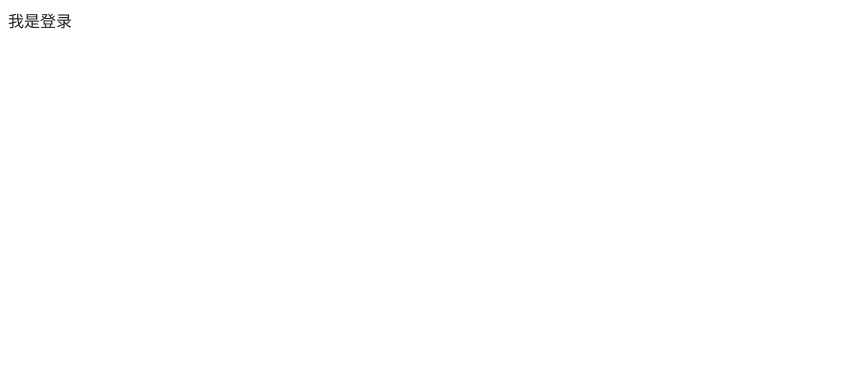
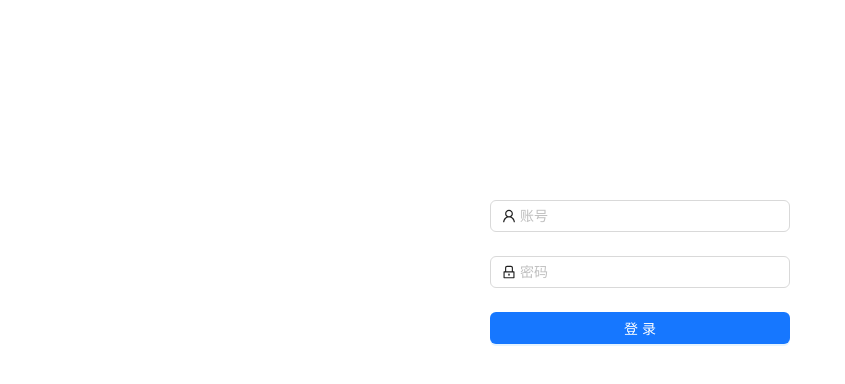
Before and after one commit to whenTheMorningDark/react-antd-ts-admin, a React (Vite) app: page /login in a window 1280 px wide. Shown: the top 384 px of the page, without its empty margins (0-845 px from the left). Built offline with nearby package versions, Linux system fonts and the light colour scheme.

Commit message:
添加登录页面样式

```diff
--- a/package.json
+++ b/package.json
@@ -11,6 +11,7 @@
   },
   "dependencies": {
     "antd": "^5.4.2",
+    "less": "^4.1.3",
     "react": "^18.2.0",
     "react-dom": "^18.2.0",
     "react-router-dom": "^6.3.0",
--- /dev/null
+++ b/src/layouts/index.less
@@ -0,0 +1,5 @@
+.layouts-page,
+.ant-layout-content {
+  width: 100%;
+  height: 100%;
+}
--- a/src/layouts/index.tsx
+++ b/src/layouts/index.tsx
@@ -1,5 +1,6 @@
 import React from 'react';
 import AppLayout from './components/AppLayout';
+import './index.less';
 
 const Layouts = () => {
   console.log('w');
--- a/src/main.tsx
+++ b/src/main.tsx
@@ -1,6 +1,7 @@
 import React from 'react';
 import ReactDOM from 'react-dom/client';
 import App from 'layouts/index';
+import './styles/reset.less';
 import { BrowserRouter } from 'react-router-dom';
 
 ReactDOM.createRoot(document.getElementById('root') as HTMLElement).render(
--- a/src/pages/Login/index.tsx
+++ b/src/pages/Login/index.tsx
@@ -1,9 +1,43 @@
 import React from 'react';
+import { LockOutlined, UserOutlined } from '@ant-design/icons';
+import { Button, Form, Input } from 'antd';
+import './login.less';
 
-const Login = () => {
-  console.log('Login');
+const Login: React.FC = () => {
+  const onFinish = (values: any) => {
+    console.log('Received values of form: ', values);
+  };
+
   return (
-    <div>我是登录</div>
+    <Form
+      name='normal_login'
+      className='login-form'
+      initialValues={{ remember: true }}
+      onFinish={onFinish}
+    >
+      <Form.Item
+        name='username'
+        rules={[{ required: true, message: 'Please input your Username!' }]}
+      >
+        <Input prefix={<UserOutlined className='site-form-item-icon' />} placeholder='账号' />
+      </Form.Item>
+      <Form.Item
+        name='password'
+        rules={[{ required: true, message: 'Please input your Password!' }]}
+      >
+        <Input
+          prefix={<LockOutlined className='site-form-item-icon' />}
+          type='password'
+          placeholder='密码'
+        />
+      </Form.Item>
+
+      <Form.Item>
+        <Button type='primary' htmlType='submit' className='login-form-button'>
+          登录
+        </Button>
+      </Form.Item>
+    </Form>
   );
 };
 
--- /dev/null
+++ b/src/pages/Login/login.less
@@ -0,0 +1,16 @@
+.login-form {
+  max-width: 300px;
+  margin: 200px auto;
+}
+
+.login-form-forgot {
+  float: right;
+}
+
+.ant-col-rtl .login-form-forgot {
+  float: left;
+}
+
+.login-form-button {
+  width: 100%;
+}
--- /dev/null
+++ b/src/styles/reset.less
@@ -0,0 +1,18 @@
+body {
+  margin: 0;
+  font-family: -apple-system, BlinkMacSystemFont, 'Segoe UI', 'Roboto', 'Oxygen', 'Ubuntu', 'Cantarell', 'Fira Sans',
+    'Droid Sans', 'Helvetica Neue', sans-serif;
+  -webkit-font-smoothing: antialiased;
+  -moz-osx-font-smoothing: grayscale;
+}
+
+
+html,
+body,
+#root {
+  height: 100%;
+}
+
+code {
+  font-family: source-code-pro, Menlo, Monaco, Consolas, 'Courier New', monospace;
+}
```
Also changed, not shown: 1 other file (tests, documents, lock files or other folders).
